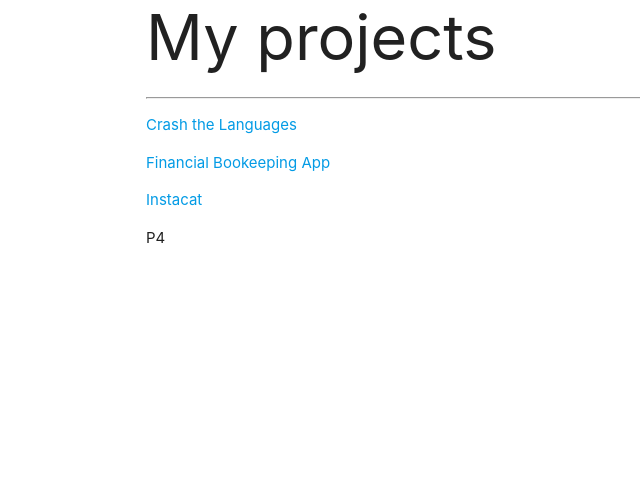
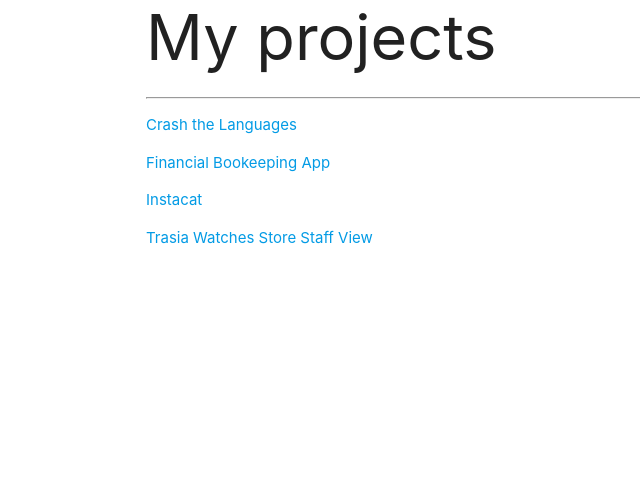
Before and after one commit to hnhtran/TranHuynhPortfolio, a Django app: page /projects/ in a window 1280 px wide. Shown: the part 103-592 px from the top of the page, without its empty margins (46-686 px from the left). Run offline with Django 4.2, Linux system fonts and the light colour scheme.

Commit message:
project4 added

```diff
--- a/TranHuynhPortfolio/settings.py
+++ b/TranHuynhPortfolio/settings.py
@@ -31,7 +31,7 @@ BASE_DIR = Path(__file__).resolve().parent.parent
 SECRET_KEY = 'django-insecure-*5=ufy2m=i(dalu4^=6=9)i7nesf!vt&64v30h05!6x6oxzwxb'
 
 # SECURITY WARNING: don't run with debug turned on in production!
-DEBUG = False
+DEBUG = True
 
 # ALLOWED_HOSTS = ['127.0.0.1', '.herokuapp.com']
 ALLOWED_HOSTS = ['*']
--- a/main_app/templates/projects.html
+++ b/main_app/templates/projects.html
@@ -6,6 +6,6 @@
 <p><a href="https://hnhtran.github.io/Crash-the-Languages/">Crash the Languages</a></p>
 <p><a href="http://financial-bookeeping-app.herokuapp.com/">Financial Bookeeping App</a></p>
 <p><a href="http://instacats-jat.herokuapp.com/">Instacat</a></p>
-<p>P4</p>
+<p><a href="http://trasia-watches-store.herokuapp.com/">Trasia Watches Store Staff View</a></p>
 
 {% endblock %}
```
Also changed, not shown: 1 other file.
